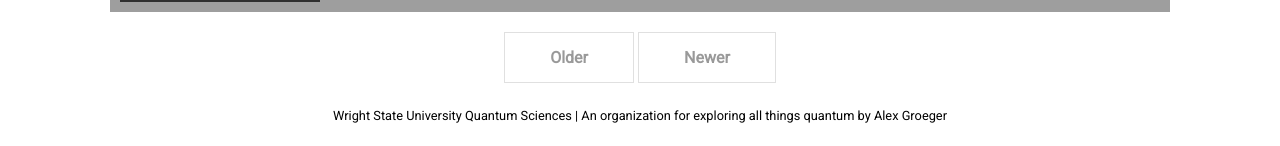
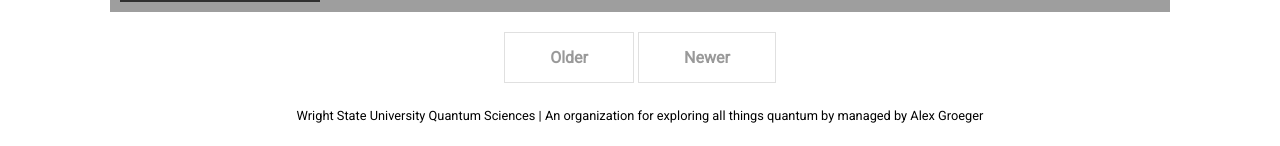
Before and after one commit to WSU-Quantum-Sciences/wsu-quantum-sciences.github.io, a Jekyll site: the page built from index.html, in a window 1280 px wide and 900 px high, scrolled down 1348 px. Shown: the part 751-897 px from the top of the window. Built offline with Jekyll 4.4.1, drawn with Linux system fonts in a browser that asks for light colours; nearby versions of some CDN libraries; the list of posts is cut into pages by our own code.

Commit message:
fix author text

```diff
--- a/_config.yml
+++ b/_config.yml
@@ -12,7 +12,7 @@ plugins:             [jekyll-paginate, jekyll-sitemap, jekyll-feed, jekyll-seo-t
 # Customise atom feed settings (this is where Jekyll-Feed gets configuration information)
 title:		           "Wright State University Quantum Sciences"
 description:	       "An organization for exploring all things quantum"
-author:              "Alex Groeger"
+author:              "managed by Alex Groeger"
 
 # RSS 2.0 can be used instead of Atom by uncommenting following two lines
 #feed:
```
